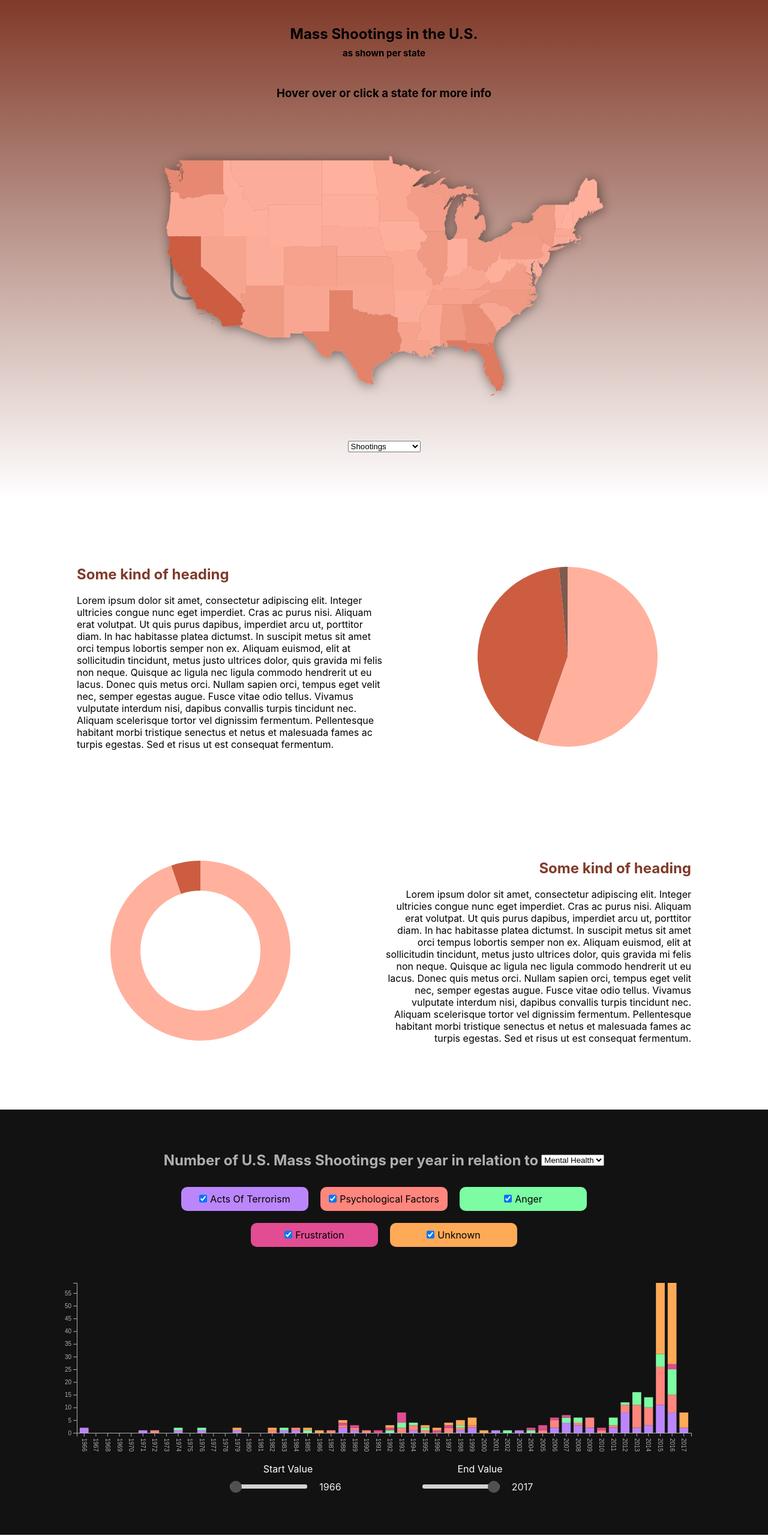
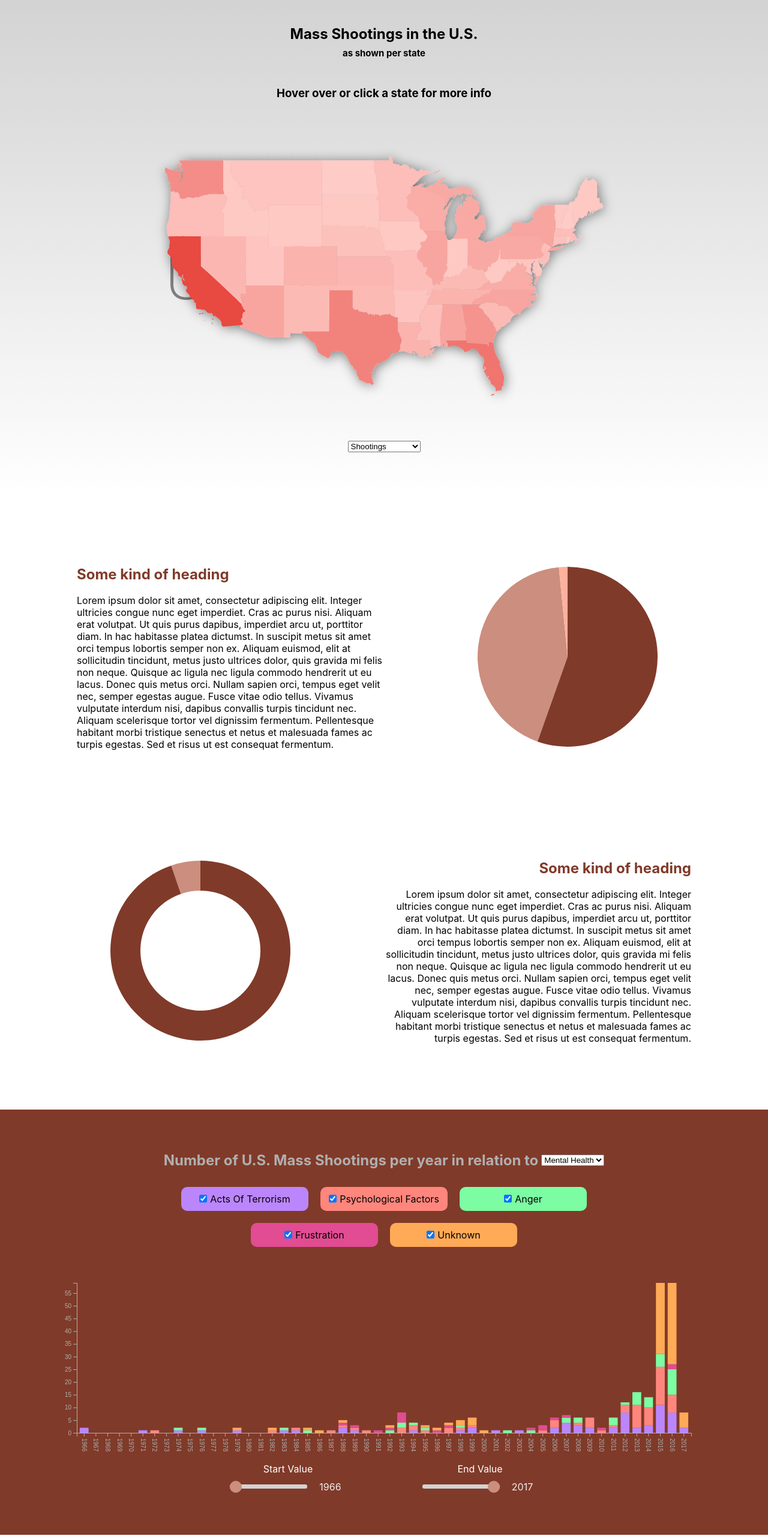
Before and after one commit to italiaiello/info-vis, a React (Create React App) app: page / in a window 1280 px wide. Shown: the top 2566 px of the page at 60% size. Built offline with nearby package versions, Linux system fonts and the light colour scheme.

Commit message:
"started using shades of red to style the web app"

```diff
--- a/src/App.css
+++ b/src/App.css
@@ -51,7 +51,7 @@ svg .country:hover {
   /* background-image: url("./images/network.jpg");
   background-size: cover;
   background-repeat: no-repeat; */
-  background-image: linear-gradient(to bottom, #803A29, white);
+  background-image: linear-gradient(to bottom, lightgray, white);
   height: 100vh;
   padding-top: 30px;
   display: flex;
@@ -183,7 +183,7 @@ svg .country:hover {
   width: 100%;
   padding: 50px 0;
   height: auto;
-  background-color: #121212;
+  background-color: #803A29
 }
 
 .stackedGraphHeading {
@@ -234,7 +234,7 @@ svg .country:hover {
   width: 20%;
   display: flex;
   justify-content: center;
-  margin: 10px 10px
+  margin: 10px 10px;
 }
 
 .mentalHealthFieldContainer {
@@ -249,10 +249,12 @@ svg .country:hover {
 
 .field input {
   margin: 0;
+  cursor: pointer;
 }
 
 .field label {
   margin-left: 5px;
+  cursor: pointer;
 }
 
   /* Range Sliders */
@@ -302,7 +304,7 @@ svg .country:hover {
   z-index: 3;
   position: relative;
   border-radius: 50%;
-  background-color: rgb(80, 80, 80);
+  background-color: #CC8E7E;
   width: 20px;
   height: 20px;
 }
--- a/src/components/GeoChart/GeoChart.js
+++ b/src/components/GeoChart/GeoChart.js
@@ -49,7 +49,7 @@ const GeoChart = ({ data, victimsPerState, targetsPerState, property, isTargetsO
         const colorScale = scaleLinear()
             .domain(isTargetsOptionSelected ? [0, maxPropTargets] : [minProp, maxProp])
             // Change colors here
-            .range(["#FFB19E", "#CC5D41"])
+            .range(["#ffcbc7", "#E8483F"])
 
         // Projects coordinates on a 2D plane
         const projection = geoMercator()
--- a/src/components/PieChart/PieChart.js
+++ b/src/components/PieChart/PieChart.js
@@ -41,7 +41,7 @@ const PieChart = ({ pieChartData, innerRadius, outerRadius }) => {
         const colorScale = scaleOrdinal()
             .domain(pieChartValues)
             // Change colors here
-            .range(["#CC5D41", "#FFB19E", "#80594F"]);
+            .range(["#CC8E7E", "#803A29", "#FFB19E"]);
 
         // Creating the pie chart
         svg
@@ -96,7 +96,7 @@ const PieChart = ({ pieChartData, innerRadius, outerRadius }) => {
                 // Selects the slice we are currently hovering over and change the color
                 svg
                     .select(`.value${data.value}`)
-                    .attr("fill", "#990000")
+                    .attr("fill", "#80594F")
 
             })
             .on("mouseleave", (data) => {
```
